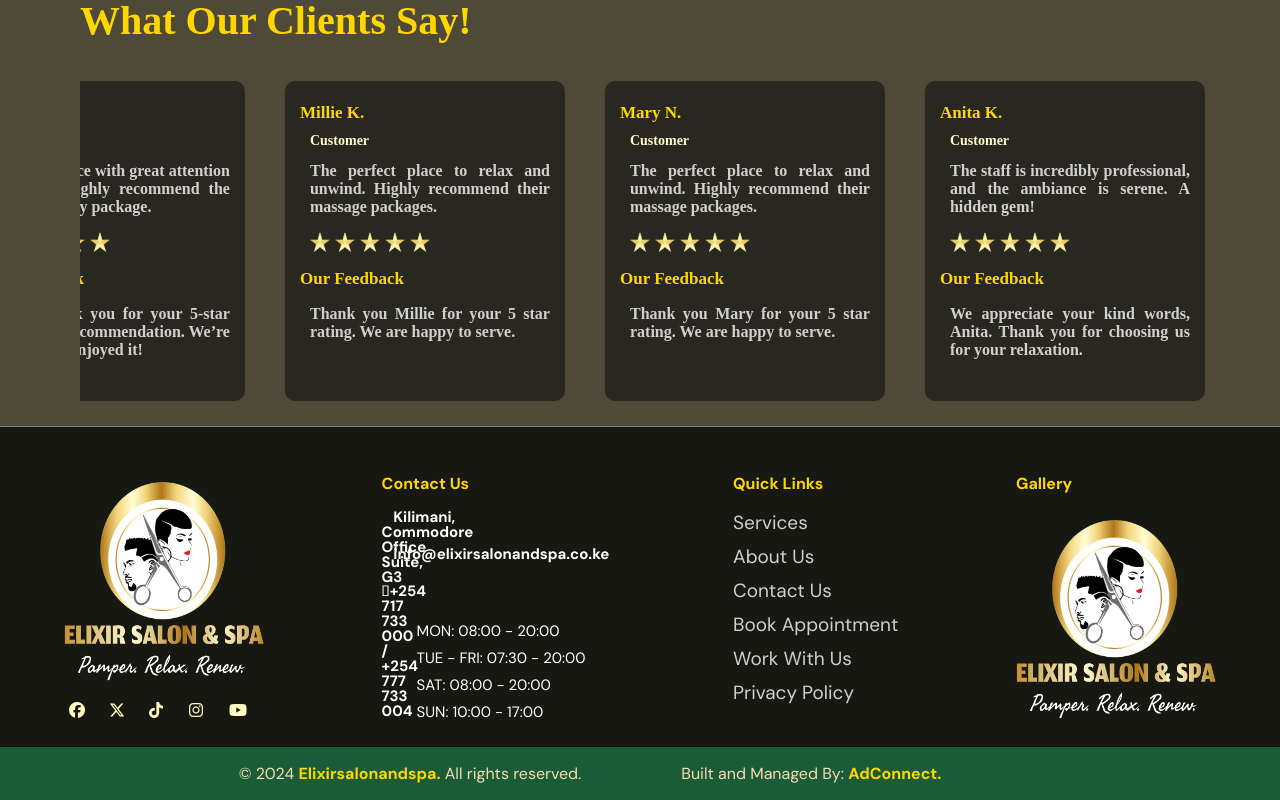
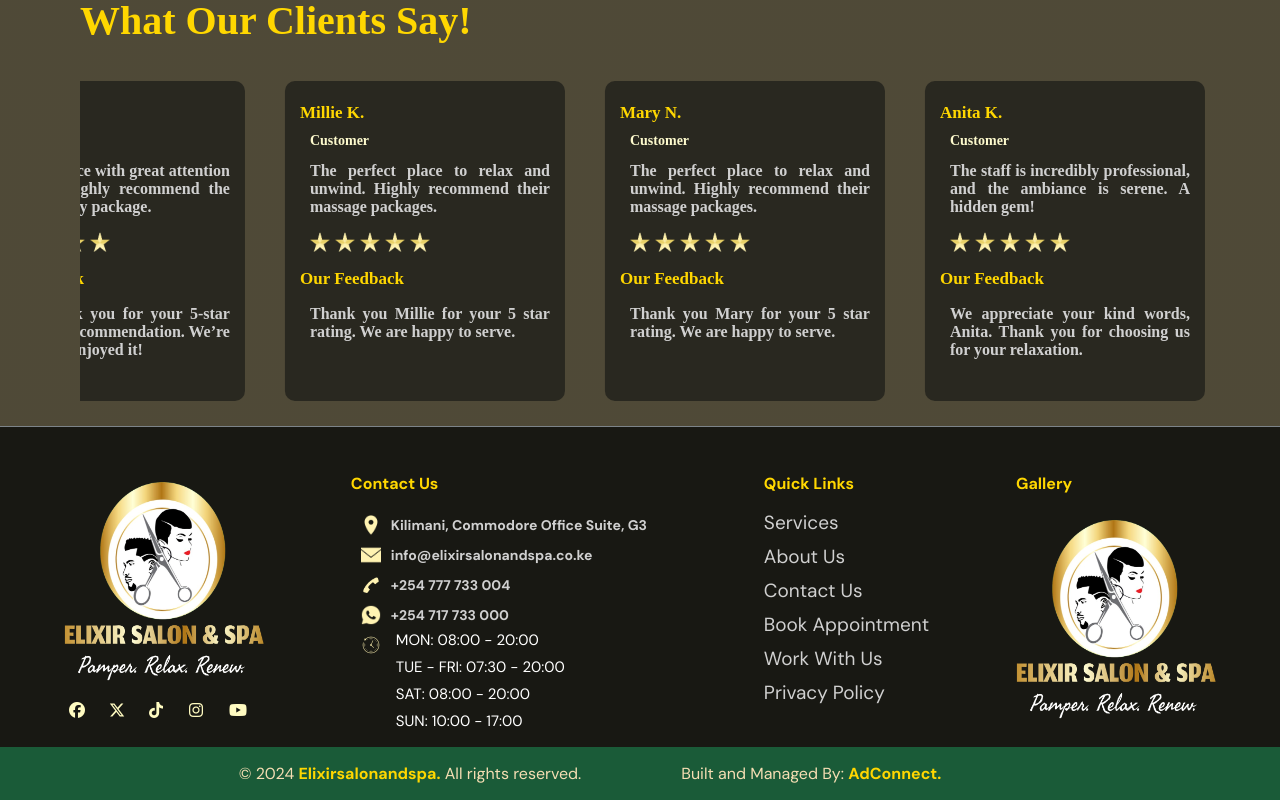
Before and after one commit to michaelmungaimaina/elixir-salon-spur, a website: page public/index.html in a window 1280 px wide. Shown: the part 7936-8736 px from the top of the page. Drawn offline with nearby package versions, Linux system fonts and the light colour scheme; no server answers; a web font is replaced by a local one.

Commit message:
Fix Footer contact secttion

```diff
--- a/public/css/easy.css
+++ b/public/css/easy.css
@@ -388,16 +388,17 @@ h5 {
     margin: 5px 5px;
 }
 
-.fa-regular{
+.icon img{
     color: #fffbc1;
-    height: 30px;
-    width: 30px;
-    margin: 5px 5px;
+    height: 20px;
+    width: 20px;
+    margin: 5px 10px;
 }
 
 .icon p{
     color: #D0D0D0;
-    font-size: 12px;
+    font-size: 14px;
+    font-weight: bold;
     font-family: "DM Sans";
 }
 .icon{
@@ -407,4 +408,5 @@ h5 {
     justify-items: center;
     justify-self: center;
     align-items: center;
+    height: 30px;
 }
--- a/public/index.html
+++ b/public/index.html
@@ -787,11 +787,26 @@
             <!-- Contact Section -->
             <div class="v-layout contact">
                 <p class="title">Contact Us</p>
-                    <i class="fa-solid fa-location">Kilimani, Commodore Office Suite, G3</i>
-                <i class="fa-solid fa-envelope">info@elixirsalonandspa.co.ke</i>
-                <i class="fa-solid fa-phone">+254 717 733 000 / +254 777 733 004</i>
+                <div class="icon">
+                    <img src="./resources/location.png" alt="">
+                    <p>Kilimani, Commodore Office Suite, G3</p>
+                </div>
+                <div class="icon">
+                    <img src="./resources/email.png" alt="">
+                    <p>info@elixirsalonandspa.co.ke</p>
+                </div>
+                <div class="icon">
+                    <img src="./resources/call.png" alt="">
+                    <p>+254 777 733 004</p>
+                </div>
+                <div class="icon">
+                    <img src="./resources/whatsapp.png" alt="">
+                    <p>+254 717 733 000</p>
+                </div>
                 <div class="h-layout">
-                    <i class="fa-regular fa-clock"></i>
+                    <div class="icon">
+                        <img src="./resources/time.png" alt="">
+                    </div>
                     <div class="v-layout">
                         <p>MON: 08:00 - 20:00</p>
                         <p>TUE - FRI: 07:30 - 20:00</p>
```
Also changed, not shown: public/resources/call.png (added), public/resources/email.png (added), public/resources/location.png (added), public/resources/time.png (added), public/resources/whatsapp.png (added).
